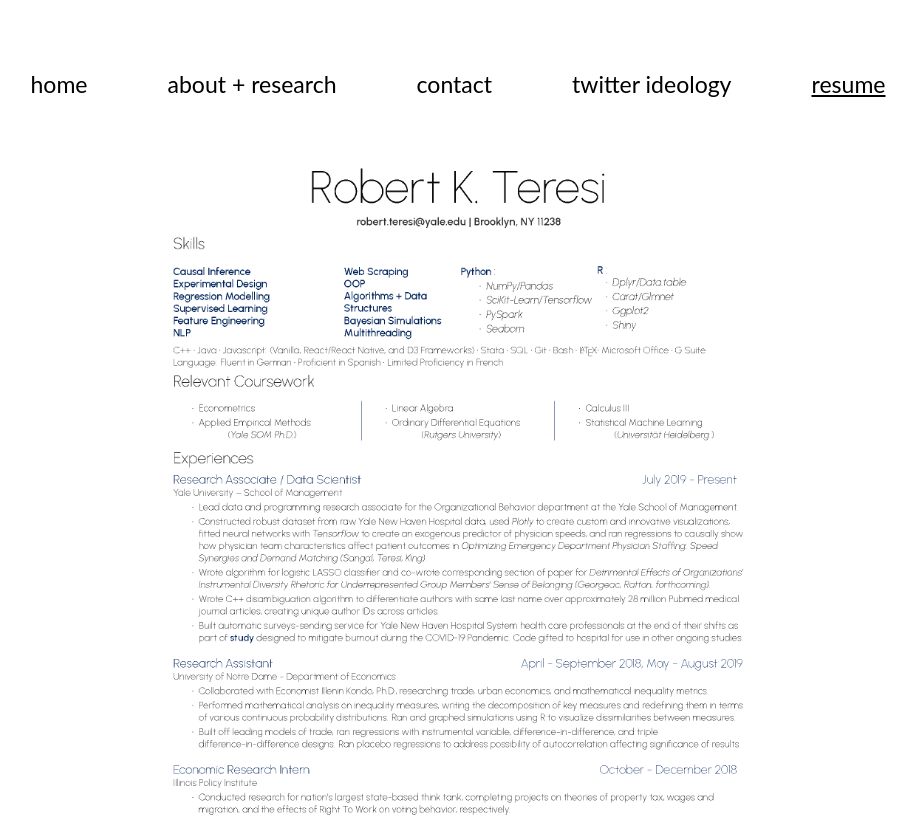
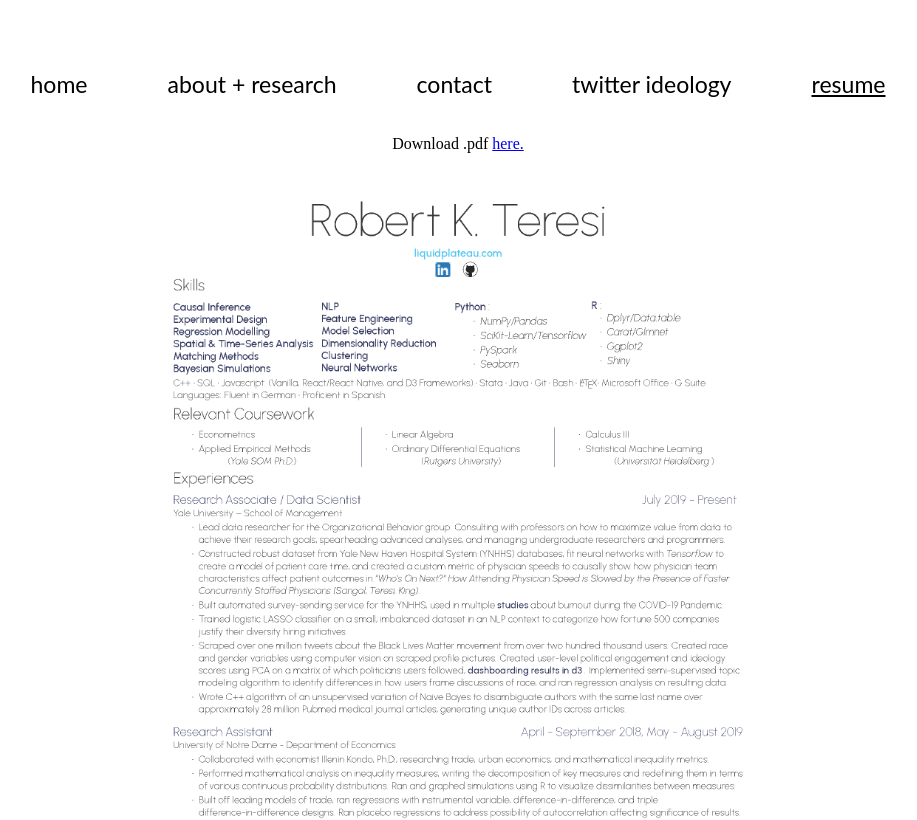
Before and after one commit to RTeresiOB/liquidplateau.com-FrontEndDev, a React (Create React App) app: page /resume in a window 1280 px wide. Shown: the top 820 px of the page, without its empty margins (182-1099 px from the left). Built offline with nearby package versions, Linux system fonts and the light colour scheme.

Commit message:
Update Resume

```diff
--- a/src/Resume.js
+++ b/src/Resume.js
@@ -1,10 +1,12 @@
 import React from 'react';
-import Resume_Teresi from './assets/Resume_Teresi.png'
+import Resume_Teresi from './assets/Teresi_Resume_Mar_2022.png'
 import DownloadLink from "react-download-link";
 const Resume = (props) => {
         return (
-      <div justifyContent='center'>
-        <img src={Resume_Teresi} style={{
+      <div style={{justifyContent:'center', display:'block'}}>
+      <p style={{fontFamily:'Avenir', textAlign:'center', marginBottom:0, marginTop:15, padding:0}}> Download .pdf <a  href="https://drive.google.com/file/d/157ggMhfWXV1VynfFstE69_7Varh1fAia/view">here.</a></p>
+
+      <img src={Resume_Teresi} style={{
     display:'block',
     margin: '0 auto',
     flex: 1,
@@ -13,6 +15,7 @@ const Resume = (props) => {
     resizeMode: 'contain',
     display:'contain',
 }} alt="Resume" />
+
       </div>)
 }
 
```
Also changed, not shown: src/assets/Teresi_Resume_Mar_2022.png (added).
